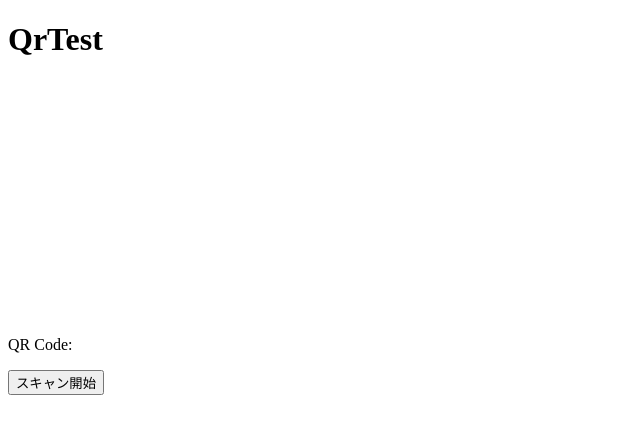
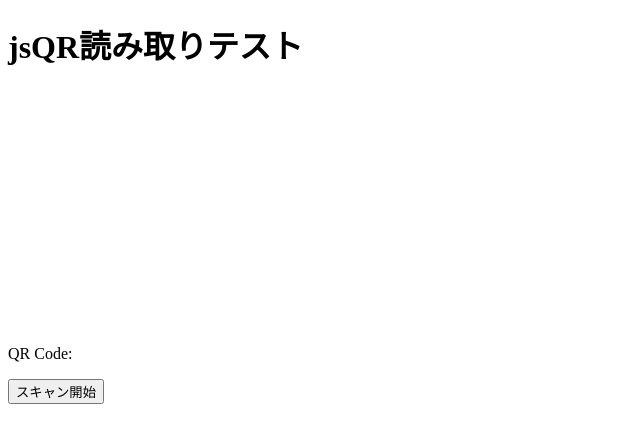
Before and after one commit to ooyagi/jsQrSample, a React (Vite) app: page / in a window 1280 px wide. Shown: the top 442 px of the page, without its empty margins (0-640 px from the left). Built offline with nearby package versions, Linux system fonts and the light colour scheme.

Commit message:
タイトル変更

```diff
--- a/src/App.tsx
+++ b/src/App.tsx
@@ -3,7 +3,7 @@ import { QrReader } from './QrReader';
 function App() {
   return (
     <>
-      <h1>QrTest</h1>
+      <h1>jsQR読み取りテスト</h1>
       <div className="card">
         <QrReader />
       </div>
```
